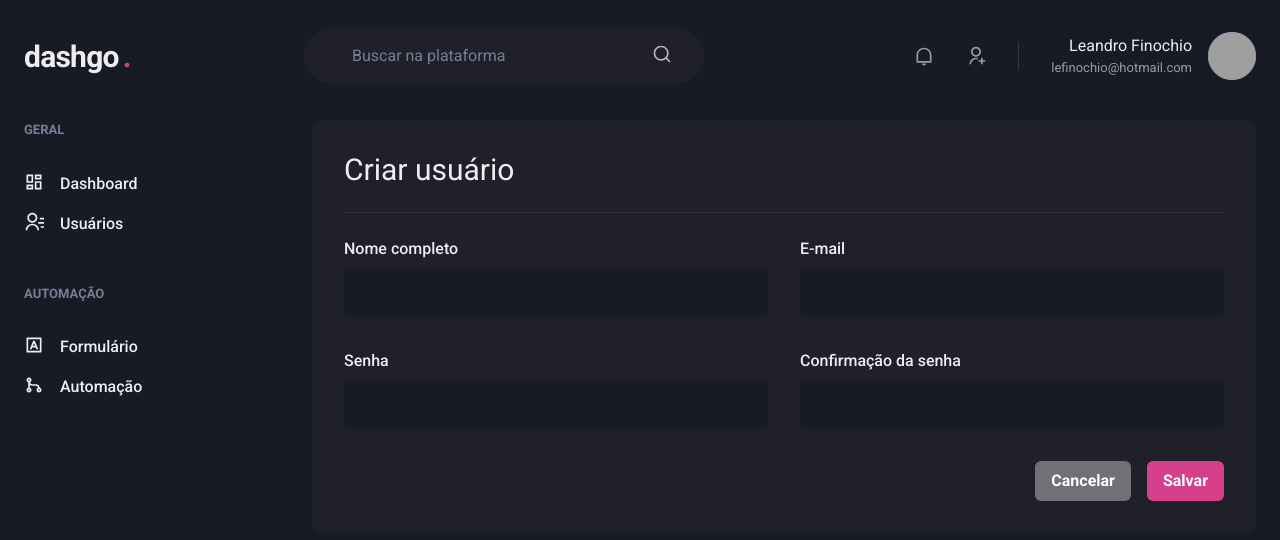
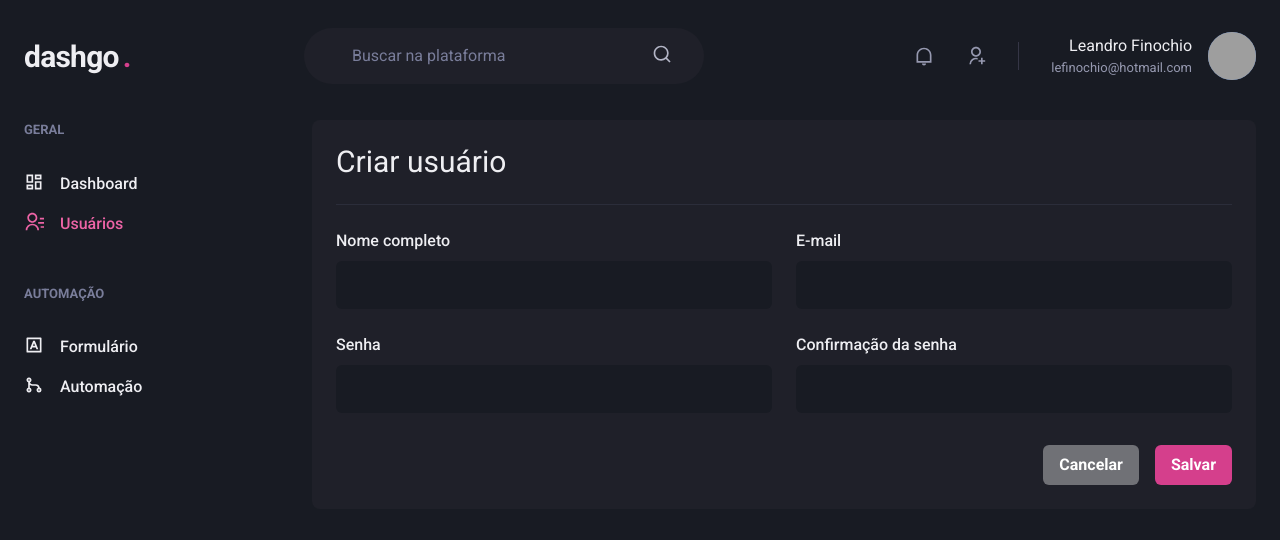
Before and after one commit to Lelefs/dashgo, a Next.js app: page /users/create in a window 1280 px wide. Shown: the top 540 px of the page. Built offline with nearby package versions, Linux system fonts and the light colour scheme; grey boxes are pictures that could not be loaded.

Commit message:
C4, Construindo interfaces do futuro, 4, 9/9

```diff
--- /dev/null
+++ b/src/components/ActiveLink.tsx
@@ -0,0 +1,29 @@
+import Link, { LinkProps } from "next/link";
+import { useRouter } from "next/router";
+import { cloneElement, ReactElement } from "react";
+
+interface ActiveLinkProps extends LinkProps {
+  children: ReactElement;
+  shouldMatchExactHref?: boolean;
+}
+
+export function ActiveLink({ children, shouldMatchExactHref = false, ...rest }: ActiveLinkProps) {
+  const { asPath } = useRouter();
+  let isActive = false;
+
+  if (shouldMatchExactHref && (asPath === rest.href || asPath === rest.as)) {
+    isActive = true;
+  }
+
+  if (!shouldMatchExactHref && (asPath.startsWith(String(rest.href)) || asPath.startsWith(String(rest.as)))) {
+    isActive = true;
+  }
+
+  return (
+    <Link {...rest}>
+      {cloneElement(children, {
+        color: isActive ? 'pink.400' : 'gray.50'
+      })}
+    </Link>
+  )
+}
--- a/src/components/Sidebar/NavLink.tsx
+++ b/src/components/Sidebar/NavLink.tsx
@@ -1,16 +1,21 @@
-import { Icon, Link, LinkProps as ChakraLinkProps, Text } from "@chakra-ui/react";
+import { Icon, Link as ChakraLink, LinkProps as ChakraLinkProps, Text } from "@chakra-ui/react";
 import { ElementType } from "react";
+import Link from 'next/link';
+import { ActiveLink } from "../ActiveLink";
 
 interface NavLinkProps extends ChakraLinkProps {
   icon: ElementType;
   children: string;
+  href: string;
 }
 
-export function NavLink({ icon, children, ...rest }: NavLinkProps) {
+export function NavLink({ icon, children, href, ...rest }: NavLinkProps) {
   return (
-    <Link display="flex" align="center" {...rest}>
-      <Icon as={icon} fontSize="20" />
-      <Text ml="4" fontWeight="medium">{children}</Text>
-    </Link>
+    <ActiveLink href={href} passHref>
+      <ChakraLink display="flex" align="center" {...rest}>
+        <Icon as={icon} fontSize="20" />
+        <Text ml="4" fontWeight="medium">{children}</Text>
+      </ChakraLink>
+    </ActiveLink>
   )
 }
--- a/src/components/Sidebar/SidebarNav.tsx
+++ b/src/components/Sidebar/SidebarNav.tsx
@@ -7,12 +7,12 @@ export function SidebarNav() {
   return (
     <Stack spacing="12" align="flex-start">
       <NavSection title="GERAL">
-        <NavLink icon={RiDashboardLine}>Dashboard</NavLink>
-        <NavLink icon={RiContactsLine}>Usuários</NavLink>
+        <NavLink href="/dashboard" icon={RiDashboardLine}>Dashboard</NavLink>
+        <NavLink href="/users" icon={RiContactsLine}>Usuários</NavLink>
       </NavSection>
       <NavSection title="AUTOMAÇÃO">
-        <NavLink icon={RiInputMethodLine}>Formulário</NavLink>
-        <NavLink icon={RiGitMergeLine}>Automação</NavLink>
+        <NavLink href="/forms" icon={RiInputMethodLine}>Formulário</NavLink>
+        <NavLink href="/automation" icon={RiGitMergeLine}>Automação</NavLink>
       </NavSection>
     </Stack>
   )
--- a/src/pages/users/create.tsx
+++ b/src/pages/users/create.tsx
@@ -1,4 +1,5 @@
 import { Box, Button, Divider, Flex, Heading, HStack, SimpleGrid, VStack } from "@chakra-ui/react";
+import Link from "next/link";
 import { Input } from "../../components/Form/Input";
 import { Header } from "../../components/Header";
 import { Sidebar } from "../../components/Sidebar";
@@ -11,17 +12,17 @@ export default function CreateUser() {
       <Flex w="100%" my="6" maxWidth={1480} mx="auto" px="6">
         <Sidebar />
 
-        <Box flex="1" borderRadius={8} bg="gray.800" p="8">
+        <Box flex="1" borderRadius={8} bg="gray.800" p="6">
           <Heading size="lg" fontWeight="normal">Criar usuário</Heading>
           <Divider my="6" borderColor="gray.700" />
 
-          <VStack spacing="8">
-            <SimpleGrid minChildWidth="240px" spacing="8" w="100%">
+          <VStack spacing="6">
+            <SimpleGrid minChildWidth="240px" spacing="6" w="100%">
               <Input name="name" label="Nome completo" />
               <Input name="email" type="email" label="E-mail" />
             </SimpleGrid>
 
-            <SimpleGrid minChildWidth="240px" spacing="8" w="100%">
+            <SimpleGrid minChildWidth="240px" spacing="6" w="100%">
               <Input name="password" type="password" label="Senha" />
               <Input name="password_confirmation" type="password" label="Confirmação da senha" />
             </SimpleGrid>
@@ -29,7 +30,9 @@ export default function CreateUser() {
 
           <Flex mt="8" justify="flex-end">
             <HStack spacing="4">
-              <Button colorScheme="whiteAlpha">Cancelar</Button>
+              <Link href="/users" passHref>
+                <Button as="a" colorScheme="whiteAlpha">Cancelar</Button>
+              </Link>
               <Button colorScheme="pink">Salvar</Button>
             </HStack>
           </Flex>
--- a/src/pages/users/index.tsx
+++ b/src/pages/users/index.tsx
@@ -1,4 +1,5 @@
 import { Box, Button, Checkbox, Flex, Heading, Icon, Table, Tbody, Td, Text, Th, Thead, Tr, useBreakpointValue } from "@chakra-ui/react";
+import Link from "next/link";
 import { RiAddLine, RiPencilLine } from "react-icons/ri";
 import { Header } from "../../components/Header";
 import { Pagination } from "../../components/Pagination";
@@ -20,7 +21,9 @@ export default function UserList() {
         <Box flex="1" borderRadius={8} bg="gray.800" p="8">
           <Flex mb="8" justify="space-between" align="center">
             <Heading size="lg" fontWeight="normal">Usuários</Heading>
-            <Button as="a" size="sm" fontSize="small" colorScheme="pink" leftIcon={<Icon as={RiAddLine} fontSize="20" />}>Criar novo</Button>
+            <Link href="/users/create" passHref>
+              <Button as="a" size="sm" fontSize="small" colorScheme="pink" leftIcon={<Icon as={RiAddLine} fontSize="20" />}>Criar novo</Button>
+            </Link>
           </Flex>
 
           <Table colorScheme="whiteAlpha">
```
